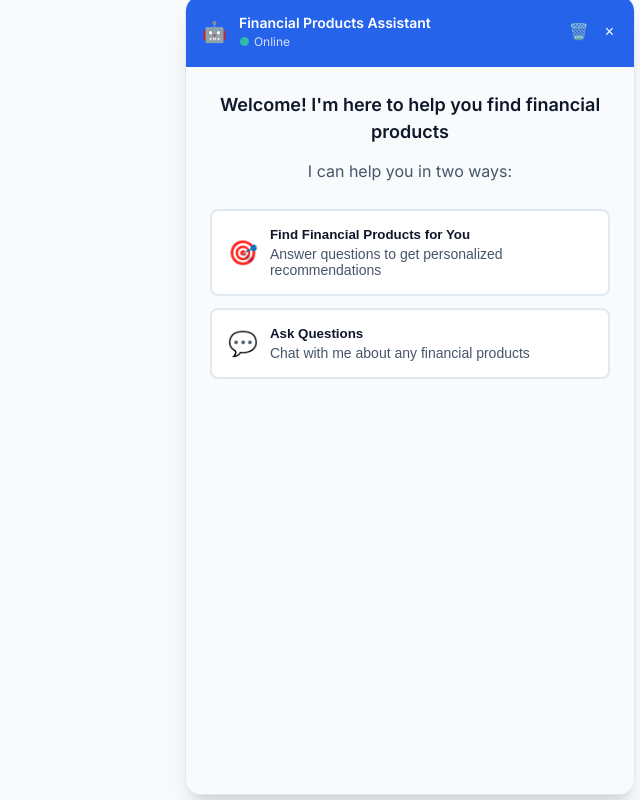
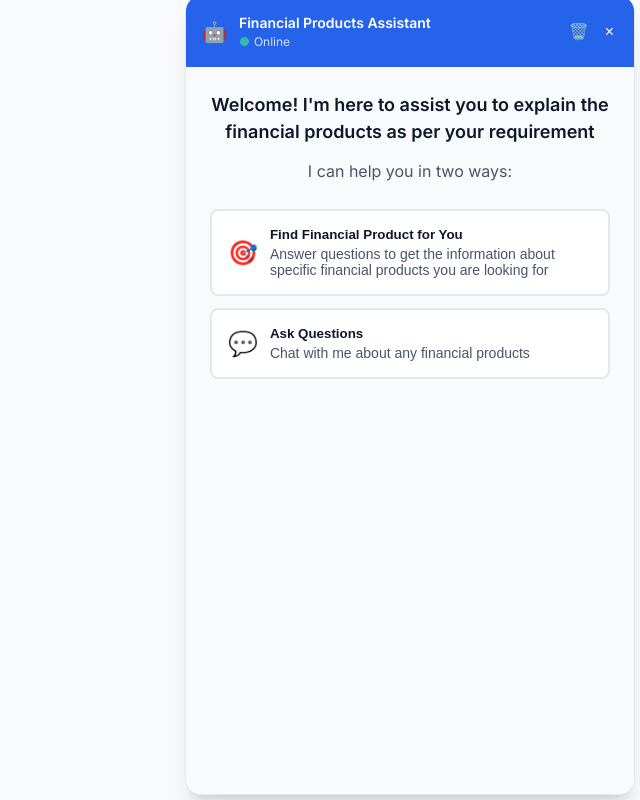
Before and after one commit to tanuj-pandey/bridge2bank-v2, an Angular app: page / in a window 1280 px wide. Shown: the whole page, without its empty margins (640-1280 px from the left). Built offline with nearby package versions, Linux system fonts and the light colour scheme.

Commit message:
link chat

```diff
--- a/src/components/webchat/webchat.component.ts
+++ b/src/components/webchat/webchat.component.ts
@@ -1,4 +1,4 @@
-import { Component, OnInit, OnDestroy, ViewChild, ElementRef, AfterViewChecked } from '@angular/core';
+import { Component, OnInit, OnDestroy, ViewChild, ElementRef, AfterViewChecked, signal } from '@angular/core';
 import { CommonModule } from '@angular/common';
 import { FormsModule } from '@angular/forms';
 import { AIAssistantService } from '../../services/ai-assistant.service';
@@ -50,14 +50,14 @@ import { FormData, FormField } from '../../types/form-wizard.interface';
           <!-- Welcome Message -->
           <div class="welcome-section" *ngIf="!hasStartedConversation">
             <div class="welcome-message">
-              <h3>Welcome! I'm here to help you find financial products</h3>
+              <h3>Welcome! I'm here to assist you to explain the financial products as per your requirement</h3>
               <p>I can help you in two ways:</p>
               <div class="welcome-options">
                 <button class="option-btn" (click)="startSchemeFinder()" type="button">
                   <span class="option-icon">🎯</span>
                   <div class="option-content">
-                    <span class="option-title">Find Financial Products for You</span>
-                    <span class="option-desc">Answer questions to get personalized recommendations</span>
+                    <span class="option-title">Find Financial Product for You</span>
+                    <span class="option-desc">Answer questions to get the information about specific financial products you are looking for</span>
                   </div>
                 </button>
                 <button class="option-btn" (click)="startFreeChat()" type="button">
@@ -74,7 +74,7 @@ import { FormData, FormField } from '../../types/form-wizard.interface';
           <!-- Scheme Finder Form -->
           <div class="scheme-finder-section" *ngIf="showSchemeFinder && !showResults">
             <div class="finder-header">
-              <h4>Let's find the best schemes for you</h4>
+              <h4>Let's find the product details</h4>
               <button class="back-btn" (click)="backToWelcome()" type="button">← Back</button>
             </div>
 
@@ -174,7 +174,7 @@ import { FormData, FormField } from '../../types/form-wizard.interface';
                     type="button"
                   >
                     <span *ngIf="!wizardService.isLastStep()">Next →</span>
-                    <span *ngIf="wizardService.isLastStep()">Find Schemes</span>
+                    <span *ngIf="wizardService.isLastStep()">Find Product</span>
                   </button>
                 </div>
               </div>
@@ -245,6 +245,7 @@ import { FormData, FormField } from '../../types/form-wizard.interface';
                     </div>
                   </div>
                 </div>
+                <!-- <p><button (click)="showVideo()">Watch Video</button></p> -->
                 <div class="message-time">
                   {{ message.timestamp | date:'short' }}
                   <span *ngIf="message.type === 'voice'" class="voice-indicator">🎤</span>
@@ -269,7 +270,7 @@ import { FormData, FormField } from '../../types/form-wizard.interface';
               <button class="action-btn-secondary" (click)="startOver()" type="button">
                 🔄 Start Over
               </button>
-              <button class="action-btn-primary" (click)="startFreeChat()" type="button">
+              <button class="action-btn-primary" (click)="setMessages(); startFreeChat()" type="button">
                 💬 Ask Questions
               </button>
             </div>
@@ -302,6 +303,7 @@ import { FormData, FormField } from '../../types/form-wizard.interface';
                     </div>
                   </div>
                 </div>
+                <!-- <p><button (click)="showVideo()">Watch Video</button></p> -->
                 <div class="message-time">
                   {{ message.timestamp | date:'short' }}
                   <span *ngIf="message.type === 'voice'" class="voice-indicator">🎤</span>
@@ -370,13 +372,101 @@ import { FormData, FormField } from '../../types/form-wizard.interface';
         </div>
       </div>
     </div>
+
+    <div *ngIf="isVideo()" class="modal-overlay" (click)="closeModal()">
+        <div class="modal-content" (click)="$event.stopPropagation()">
+          <div class="modal-header">
+            <h2>Video</h2>
+            <button class="close-btn" (click)="closeModal()">×</button>
+          </div>
+          <div class="modal-body">
+          <iframe width="100%" height="400px" src="https://www.youtube.com/embed/V360AygOv7A?si=Nf-aYp6Zkh8a9xXh" title="YouTube video player" frameborder="0" allow="accelerometer; autoplay; clipboard-write; encrypted-media; gyroscope; picture-in-picture; web-share" referrerpolicy="strict-origin-when-cross-origin" allowfullscreen></iframe>
+          </div>
+        </div>
+      </div>
   `,
   styles: [`
+
+  /* Modal */
+  .modal-overlay {
+      position: fixed;
+      top: 0;
+      left: 0;
+      right: 0;
+      bottom: 0;
+      background: rgba(0,0,0,0.75);
+      display: flex;
+      align-items: center;
+      justify-content: center;
+      z-index: 1000;
+      padding: 2rem;
+    }
+
+    .modal-content {
+      background: white;
+      border-radius: 12px;
+      max-width: 600px;
+      width: 100%;
+      max-height: 100vh;
+    }
+
+    .modal-header {
+      display: flex;
+      justify-content: space-between;
+      align-items: center;
+      padding: 1.5rem;
+      border-bottom: 1px solid #e2e8f0;
+    }
+
+    .modal-header h2 {
+      color: #1e293b;
+      font-size: 1.5rem;
+      font-weight: 600;
+    }
+
+    .close-btn {
+      background: none;
+      border: none;
+      font-size: 2rem;
+      color: #64748b;
+      cursor: pointer;
+      padding: 0;
+      line-height: 1;
+    }
+
+    .close-btn:hover {
+      color: #1e293b;
+    }
+
+    .modal-body {
+      padding: 1.5rem;
+    }
+
+    .modal-body p {
+      margin-bottom: 1rem;
+    }
+
+    .modal-body h3 {
+      color: #1e293b;
+      font-size: 1.25rem;
+      font-weight: 600;
+      margin: 1.5rem 0 0.75rem 0;
+    }
+
+    .modal-body ul {
+      margin-left: 1.5rem;
+      margin-bottom: 1rem;
+    }
+
+    .modal-body li {
+      margin-bottom: 0.5rem;
+      color: #475569;
+    }
     .webchat-container {
       position: fixed;
       bottom: 5px;
       right: 5px;
-      z-index: 1500;
+      z-index: -1;
       font-family: inherit;
     }
 
@@ -1226,6 +1316,7 @@ export class WebchatComponent implements OnInit, OnDestroy, AfterViewChecked {
   schemeMatches = this.wizardService.getSchemeMatches();
   schemes = this.wizardService.getSchemes();
 
+
   // AI Assistant State
   messages = this.aiService.getMessages();
   isListening = this.aiService.getIsListening();
@@ -1237,6 +1328,16 @@ export class WebchatComponent implements OnInit, OnDestroy, AfterViewChecked {
     "Health insurance schemes",
     "Employment programs"
   ];
+
+  isVideo = signal<boolean>(false);
+
+  closeModal(): void {
+    this.isVideo.set(false);
+  }
+
+  showVideo(): void {
+    this.isVideo.set(true);
+  }
 
   constructor(
     private aiService: AIAssistantService,
@@ -1256,6 +1357,11 @@ export class WebchatComponent implements OnInit, OnDestroy, AfterViewChecked {
 
   ngOnDestroy(): void {
     // Cleanup if needed
+  }
+
+  setMessages(): void {
+    const schemes = this.wizardService.getSchemes()();
+    this.aiService.setMessages(schemes);
   }
 
   toggleChat(): void {
@@ -1280,6 +1386,7 @@ export class WebchatComponent implements OnInit, OnDestroy, AfterViewChecked {
     this.showChatMessages = true;
     this.showChatInput = true;
     this.showQuickSuggestions = true;
+
   }
 
   backToWelcome(): void {
--- a/src/data/form-wizard-config.ts
+++ b/src/data/form-wizard-config.ts
@@ -40,7 +40,7 @@ export const SCHEME_FINDER_STEPS: FormStep[] = [
   },
   {
     id: 'products',
-    title: 'Tell us about your products',
+    title: 'Select the product from below list',
     fields: [
       {
         id: 'products',
--- a/src/services/ai-assistant.service.ts
+++ b/src/services/ai-assistant.service.ts
@@ -32,6 +32,10 @@ export class AIAssistantService {
     this.initializeSpeechRecognition();
     this.initializeSpeechSynthesis();
     this.addWelcomeMessage();
+  }
+
+  setMessages(message: ChatMessage[]): void {
+    this.messages.set(message);
   }
 
   getMessages() {
```
Also changed, not shown: 6 other files (tests, documents, lock files or other folders).
